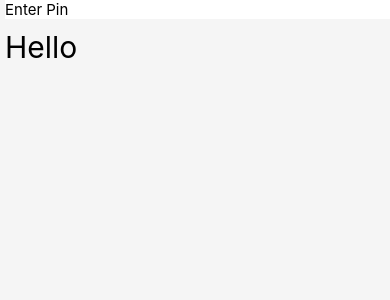
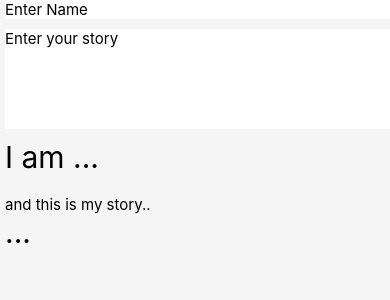
Before and after one commit to tirthraj07/React-Native, a React Native app: screen / in a window 390 px wide. Shown: the top 300 px of the page. Built offline with nearby package versions, Linux system fonts and the light colour scheme.

Commit message:
React Native Tutorial - 60 - Multiline TextInput

```diff
--- a/App.js
+++ b/App.js
@@ -4,21 +4,37 @@ import { useState } from "react";
 
 export default function App(){
 
-  const [pin, setPin] = useState();
-  const [isPinFocused, setIsPinFocused] = useState(false);
+  const [name, setName] = useState("");
+  const [story, setStory] = useState("");
+
+  const [focusState, setFocusState] = useState({ name: false });
+
+  /*
+    To avoid creating separate useState hooks for each input,
+    you can use a single state object to manage the focus state of multiple inputs.
+    Here's a more scalable approach
+  */
+
+  const handleFocus = (inputName) => {
+    setFocusState((prev) => ({ ...prev, [inputName]: true }));
+  };
+
+  const handleBlur = (inputName) => {
+    setFocusState((prev) => ({ ...prev, [inputName]: false }));
+  };
 
   return (
     <SafeAreaView style={{flex: 1, backgroundColor:"#f5f5f5", paddingTop: StatusBar.currentHeight, paddingLeft: 5}}>
 
       <TextInput
-        value={pin}
-        onChangeText={setPin}
-        placeholder="Enter Pin"
-        secureTextEntry         // Makes the text input hidden -> Password
+        value={name}
+        onChangeText={setName}
+        placeholder="Enter Name"
+
         keyboardAppearance="default"
-        keyboardType="numeric"
-        onFocus={() => setIsPinFocused(true)} // Use onFocus for when the input is focused
-        onBlur={() => setIsPinFocused(false)} // Use onBlur for when the input loses focus
+        keyboardType="default"
+        onFocus={() => handleFocus('name')}
+        onBlur={() => handleBlur('name')}
 
         autoCapitalize="none"   // Use this for fields where there might be non-regular english like passwords emails usernames etc
         autoCorrect={false}
@@ -26,14 +42,47 @@ export default function App(){
         style={{
           backgroundColor : "white",
           fontSize: 15,
-          borderWidth: isPinFocused? 1: 0,
+          borderWidth: focusState.name ? 1 : 0,
           marginBottom: 10
         }}
     />
 
+
+    <TextInput
+          value={story}
+          onChangeText={setStory}
+
+          multiline={true}
+
+          placeholder="Enter your story"
+          keyboardAppearance="default"
+          keyboardType="default"
+          onFocus={() => handleFocus('multiLineInput')}
+          onBlur={() => handleBlur('multiLineInput')}
+
+          autoCapitalize="none"   // Use this for fields where there might be non-regular english like passwords emails usernames etc
+          autoCorrect={false}
+
+          style={{
+            backgroundColor : "white",
+            fontSize: 15,
+            borderWidth: focusState.multiLineInput ? 1 : 0,
+            marginBottom: 10,
+            minHeight: 100,
+            textAlignVertical: "top"
+          }}
+      />
+
     <View>
       <Text style={{fontSize: 30}}>
-        Hello {pin}
+        I am {String(name).trim()===""?"...":name}
+      </Text>
+    </View>
+
+    <View style={{marginTop:20}}>
+      <Text style={{fontSize:15}}>and this is my story..</Text>
+      <Text style={{fontSize: 30}}>
+        {String(story).trim()===""?"...":story}
       </Text>
     </View>
 
```
